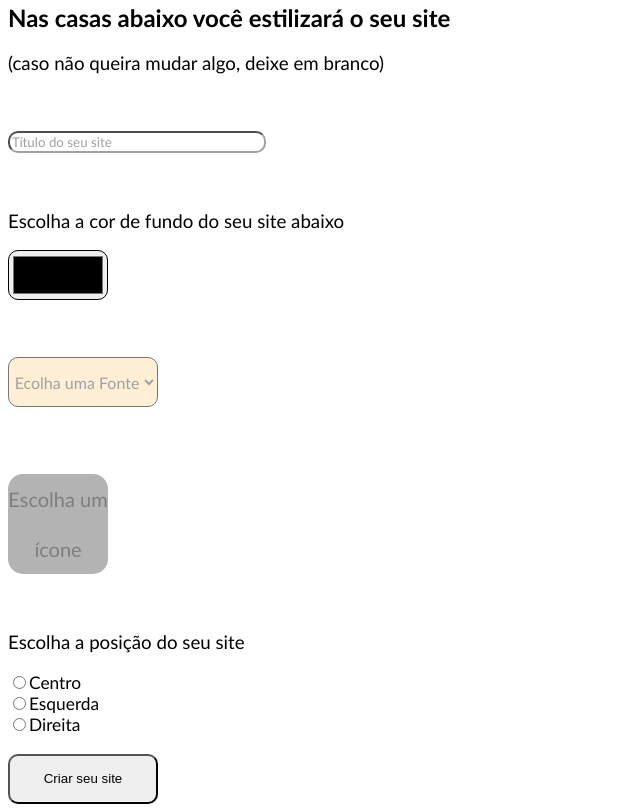
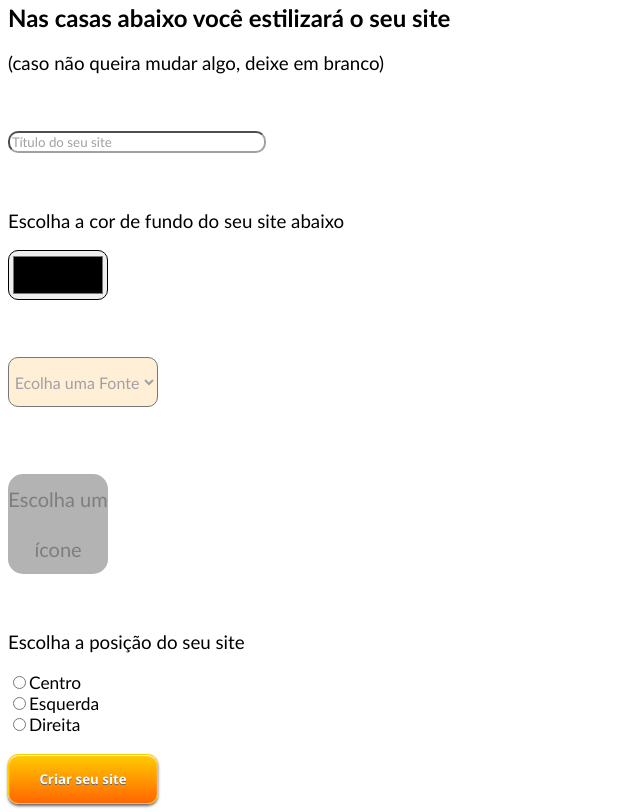
Before and after one commit to neuxxkk/Projectx, a plain HTML site: page monteseusite.html in a window 1280 px wide. Shown: the part 672-1484 px from the top of the page, without its empty margins (0-640 px from the left). Drawn offline with Linux system fonts and the light colour scheme.

Commit message:
Update monteseusite.html

```diff
--- a/monteseusite.html
+++ b/monteseusite.html
@@ -81,7 +81,7 @@
 
 
 
-    <button onclick="clicou()" id="btnp">Criar seu site</button><br>
+    <button onclick="clicou()" class="botao" id="btnp">Criar seu site</button><br>
 
 
 
```
